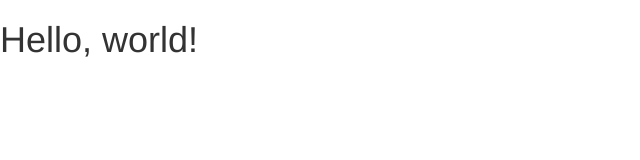
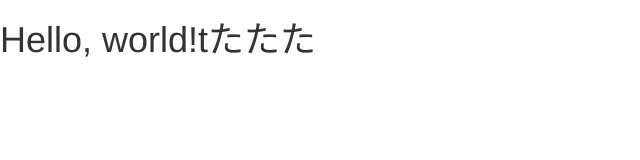
Before and after one commit to hiro8218690/hiro8218690.github.io, a plain HTML site: page index.html in a window 1280 px wide. Shown: the whole page, without its empty margins (0-640 px from the left). Drawn offline with nearby package versions, Linux system fonts and the light colour scheme.

Commit message:
修正してみたぞーこら

```diff
--- a/index.html
+++ b/index.html
@@ -13,6 +13,6 @@
     <script src="//maxcdn.bootstrapcdn.com/bootstrap/3.3.5/js/bootstrap.min.js"></script>
   </head>
   <body>
-    <h1>Hello, world!</h1>
+    <h1>Hello, world!tたたた</h1>
   </body>
 </html>
```
